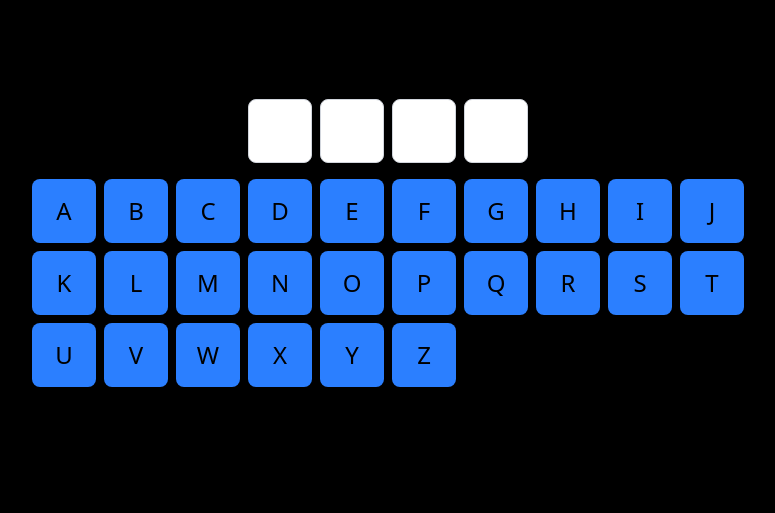
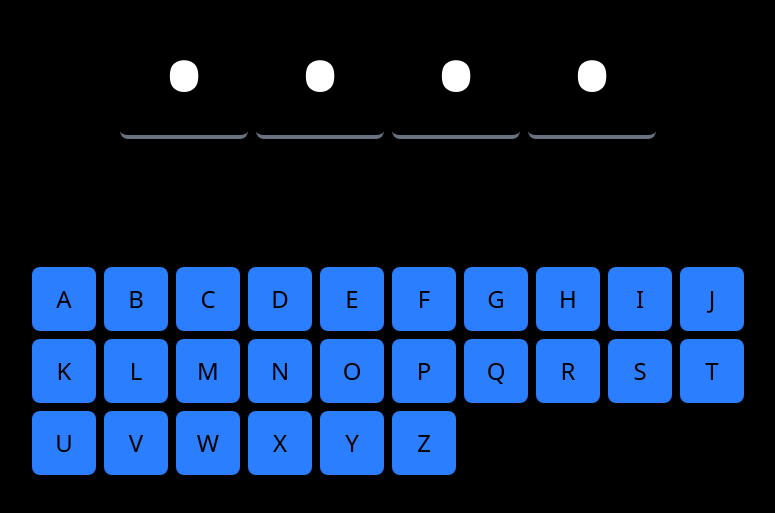
Before and after one commit to kalim-Asim/Hangmen, a React (Vite) app: page / in a window 1280 px wide. Shown: the part 157-670 px from the top of the page, without its empty margins (252-1027 px from the left). Built offline with nearby package versions, Linux system fonts and the light colour scheme.

Commit message:
almost done

```diff
--- a/src/App.tsx
+++ b/src/App.tsx
@@ -1,51 +1,45 @@
 import { useState } from "react";
 import { Key } from "./components/Key";
 
-const Word = "PUSH";
+const Word = ["P", "U", "S", "H"]; // Store word as an array for easier checking
 
 function App() {
   const [disabledKeys, setDisabledKeys] = useState(Array(26).fill(false));
-  const [inputs, setInputs] = useState(Array(4).fill("")); // Four input boxes
+  const [inputs, setInputs] = useState(["P", "U", "S", "H"]);
+  const [hiddenInputs, setHiddenInputs] = useState([true, true, true, true]); // Track visibility
 
   const handleKeyPress = (letter: string) => {
     const index = letter.charCodeAt(0) - 65;
+
     setDisabledKeys((prev) => {
       const newState = [...prev];
       newState[index] = true;
       return newState;
     });
 
-    // Auto-fill first empty input box
-    setInputs((prev) => {
-      const newInputs = [...prev];
-      const emptyIndex = newInputs.findIndex((val) => val === "");
-      if (emptyIndex !== -1) {
-        newInputs[emptyIndex] = letter;
-      }
-      return newInputs;
-    });
-  };
-
-  const handleInputChange = (index: number, value: string) => {
-    setInputs((prev) => {
-      const newInputs = [...prev];
-      newInputs[index] = value;
-      return newInputs;
-    });
+    // Reveal input box if the letter is in the word
+    const wordIndex = Word.indexOf(letter);
+    if (wordIndex !== -1) {
+      setHiddenInputs((prev) => {
+        const newHidden = [...prev];
+        newHidden[wordIndex] = false;
+        return newHidden;
+      });
+    }
   };
 
   return (
-    <div className="flex flex-col justify-center items-center h-screen bg-black p-4">
+    <div className="min-w-[320px] min-h-[600px] flex flex-col justify-center items-center h-screen bg-black p-4">
       {/* Four Input Boxes */}
-      <div className="flex gap-2 mb-4">
+      <div className="flex gap-2 mb-32">
         {inputs.map((val, i) => (
           <input
             key={i}
-            type="text"
+            type={hiddenInputs[i] ? "password" : "text"} // Toggle visibility
             value={val}
-            onChange={(e) => handleInputChange(i, e.target.value.toUpperCase())}
-            className="w-16 h-16 text-2xl text-center uppercase border border-gray-300 rounded-lg bg-white outline-none"
+            className="w-32 h-32 text-9xl text-center border-b-4 border-gray-500 rounded-lg bg-black text-white outline-none"
             maxLength={1}
+            readOnly
           />
         ))}
       </div>
```
